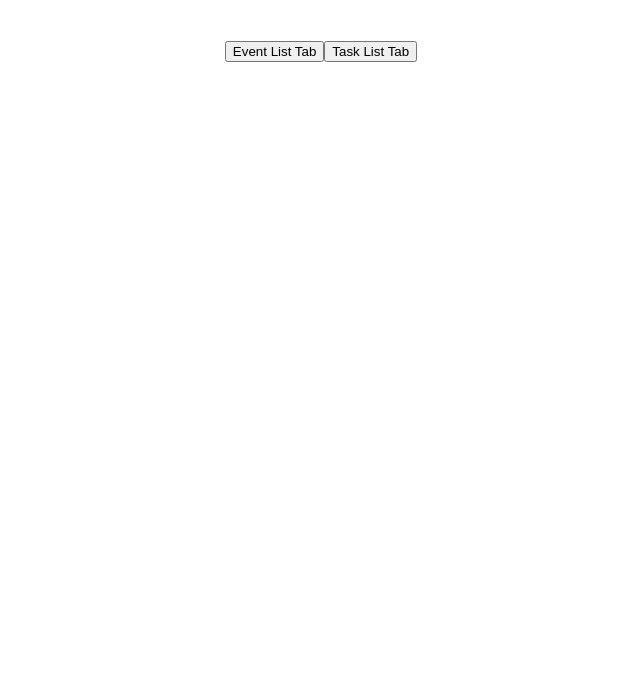
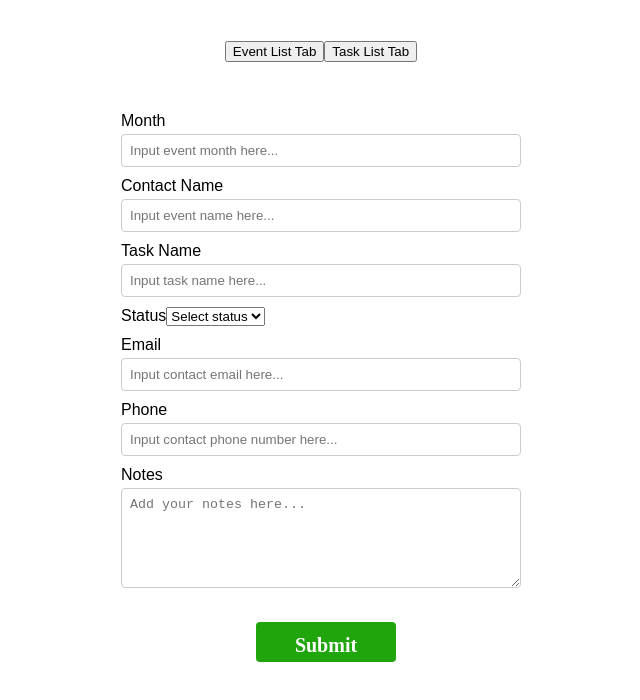
Before and after one commit to Willa2023/SGCNZ-dashboard, a React (Create React App) app: page /addTask/1 in a window 1280 px wide. Shown: the top 700 px of the page, without its empty margins (319-959 px from the left). Built offline with nearby package versions, Linux system fonts and the light colour scheme.

Commit message:
update submit

```diff
--- a/src/App.js
+++ b/src/App.js
@@ -16,8 +16,9 @@ function App() {
         <NavBar />
         <Routes>
           <Route path="/eventlist" element={<EventTable />} />
-          <Route path="/editevent/:eventId" element={<EditEventForm />} />
-          <Route path="/addevent" element={<AddEventForm />} />
+          <Route path="/edit/:eventId" element={<EditEventForm />} />
+          <Route path="/add" element={<AddEventForm />} />
+          <Route path="/addTask/:eventId" element={<AddTaskForm />} />
           <Route path="/task/:eventId" element={<TaskTable />} />
           <Route path="/edittask/:taskId" element={<EditTaskForm />} />
           {/* <Route path="/addtask" element={<AddTaskForm />} /> */}
--- a/src/Components/AddTask.js
+++ b/src/Components/AddTask.js
@@ -1,16 +1,21 @@
 import React, { useState } from "react";
+import { useParams } from "react-router-dom";
 
 
 const AddTaskForm = () => {
+  const { eventId } = useParams();
   const [formData, setFormData] = useState({
     month: "",
-    contactName: "",
+    contact: "",
     taskName: "",
-    Status: "",
+    status: "",
     email: "",
     phone: "",
     notes: "",
+    taskID: "",
+    eventID:eventId,
   });
+
 
   const handleChange = (e) => {
     const { name, value } = e.target;
@@ -21,7 +26,7 @@ const AddTaskForm = () => {
     e.preventDefault();
     try {
       // Make a POST request to the specified endpoint
-      const response = await fetch("http://localhost:5000/Event/add", {
+      const response = await fetch("http://localhost:5000/Task/addtask", {
         method: "POST",
         headers: {
           "Content-Type": "application/json",
@@ -39,7 +44,7 @@ const AddTaskForm = () => {
       alert("Event added successfully");
 
       setTimeout(function () {
-        window.location.href = "/eventlist";
+       window.location.href = "/task/${e.eventID}";
       }, 1000);
 
       // // Optionally reset form after submit
@@ -85,7 +90,7 @@ const AddTaskForm = () => {
           type="text"
           name="month"
           placeholder="Input event month here..."
-          value={formData.time}
+          value={formData.month}
           onChange={handleChange}
         />
       </label>
@@ -93,9 +98,9 @@ const AddTaskForm = () => {
         Contact Name
         <input
           type="text"
-          name="contactName"
+          name="contact"
           placeholder="Input event name here..."
-          value={formData.contactName}
+          value={formData.contact}
           onChange={handleChange}
         />
       </label>
--- a/src/Components/TaskTable.js
+++ b/src/Components/TaskTable.js
@@ -147,7 +147,7 @@ const TaskTable = () => {
       <div className="TaskTable">
         <h2>Task List</h2>
 
-        <Link to={`/addTask`}>
+        <Link to={`/addTask/${eventId}`}>
           <button className="AddTask">Add Task</button>
         </Link>
 
```
